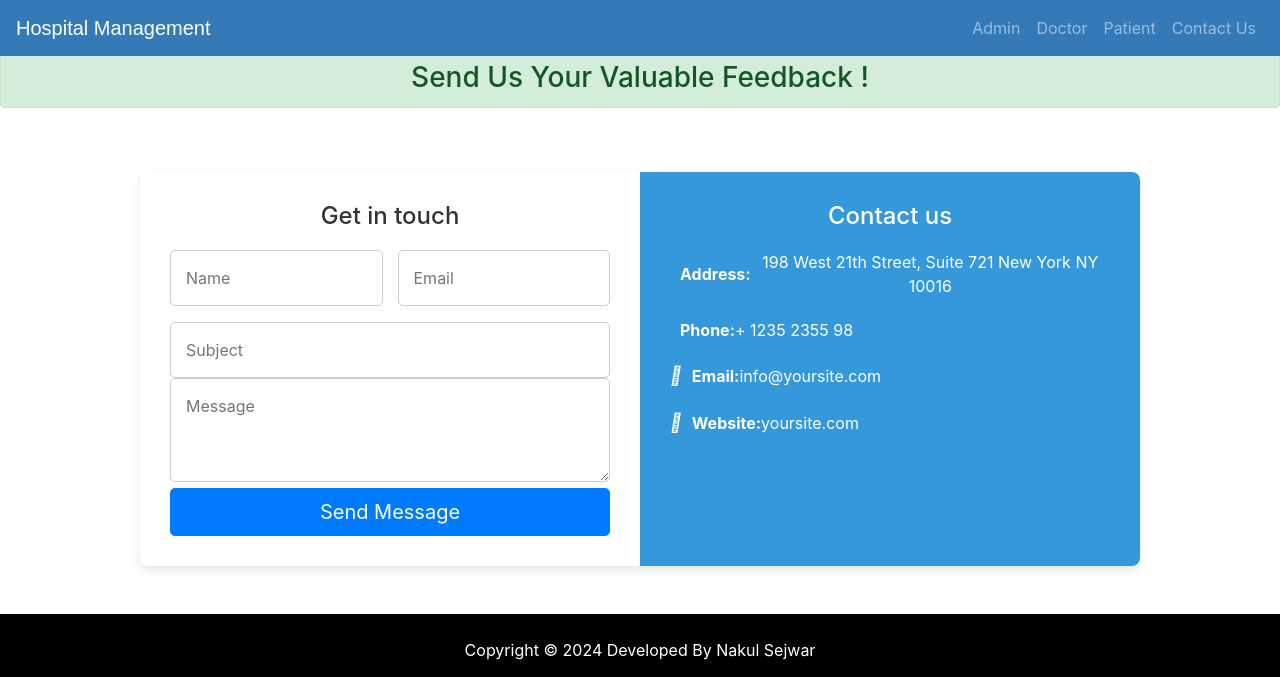
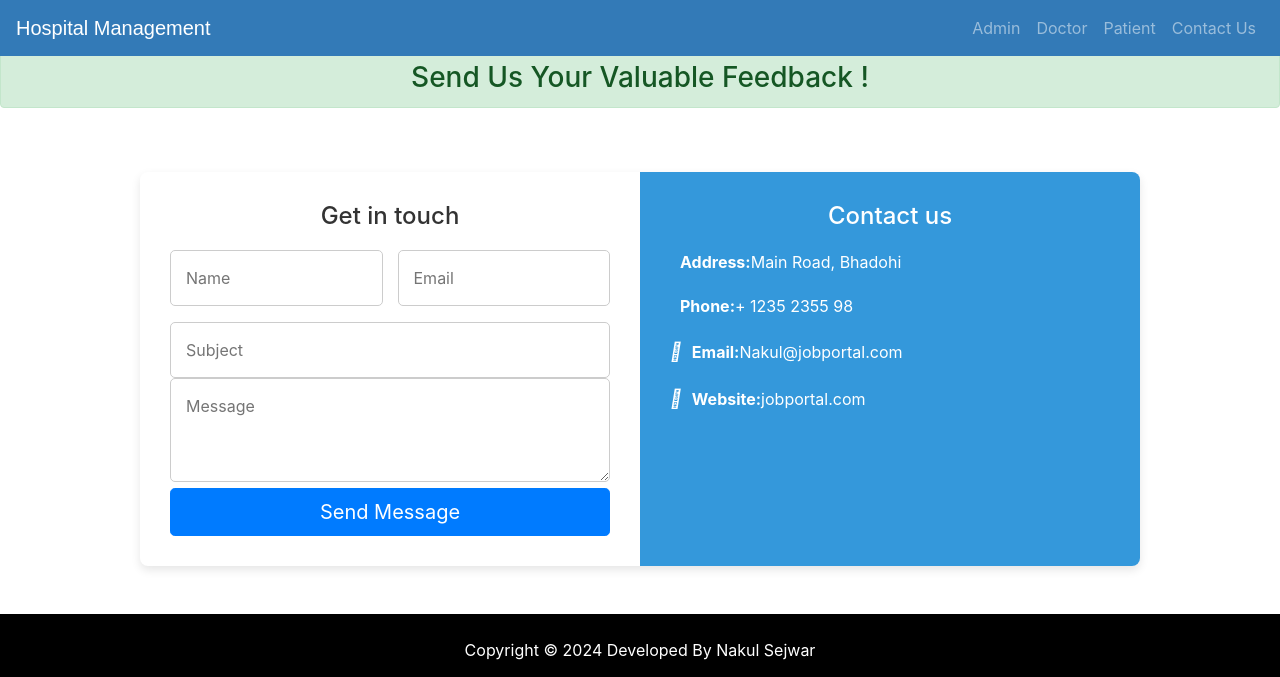
Before and after one commit to nakulsejwar/HMS-system, a Django app: page /contactus in a window 1280 px wide. Shown: the top 677 px of the page. Run offline with Django 3.2, Linux system fonts and the light colour scheme; some libraries are stand-ins or nearby versions.

Commit message:
Update contactus.html

```diff
--- a/HospitalManagement_Django/templates/hospital/contactus.html
+++ b/HospitalManagement_Django/templates/hospital/contactus.html
@@ -141,7 +141,7 @@ button:hover {
           <ul>
               <li>
                     <i class="fas fa-map-marker-alt"></i>
-                  <strong>Address:</strong> 198 West 21th Street, Suite 721 New York NY 10016
+                    <strong>Address:</strong> Main Road, Bhadohi
                 </li>
                 <li>
                     <i class="fas fa-phone-alt"></i>
@@ -149,11 +149,11 @@ button:hover {
                 </li>
                 <li>
                     <i class="fas fa-envelope"></i>
-                  <strong>Email:</strong> info@yoursite.com
+                    <strong>Email:</strong> Nakul@jobportal.com
                 </li>
                 <li>
                     <i class="fas fa-globe"></i>
-                  <strong>Website:</strong> yoursite.com
+                    <strong>Website:</strong> jobportal.com
                 </li>
           </ul>
       </div>
```
Lines whose indentation alone changed are shown as unchanged.
